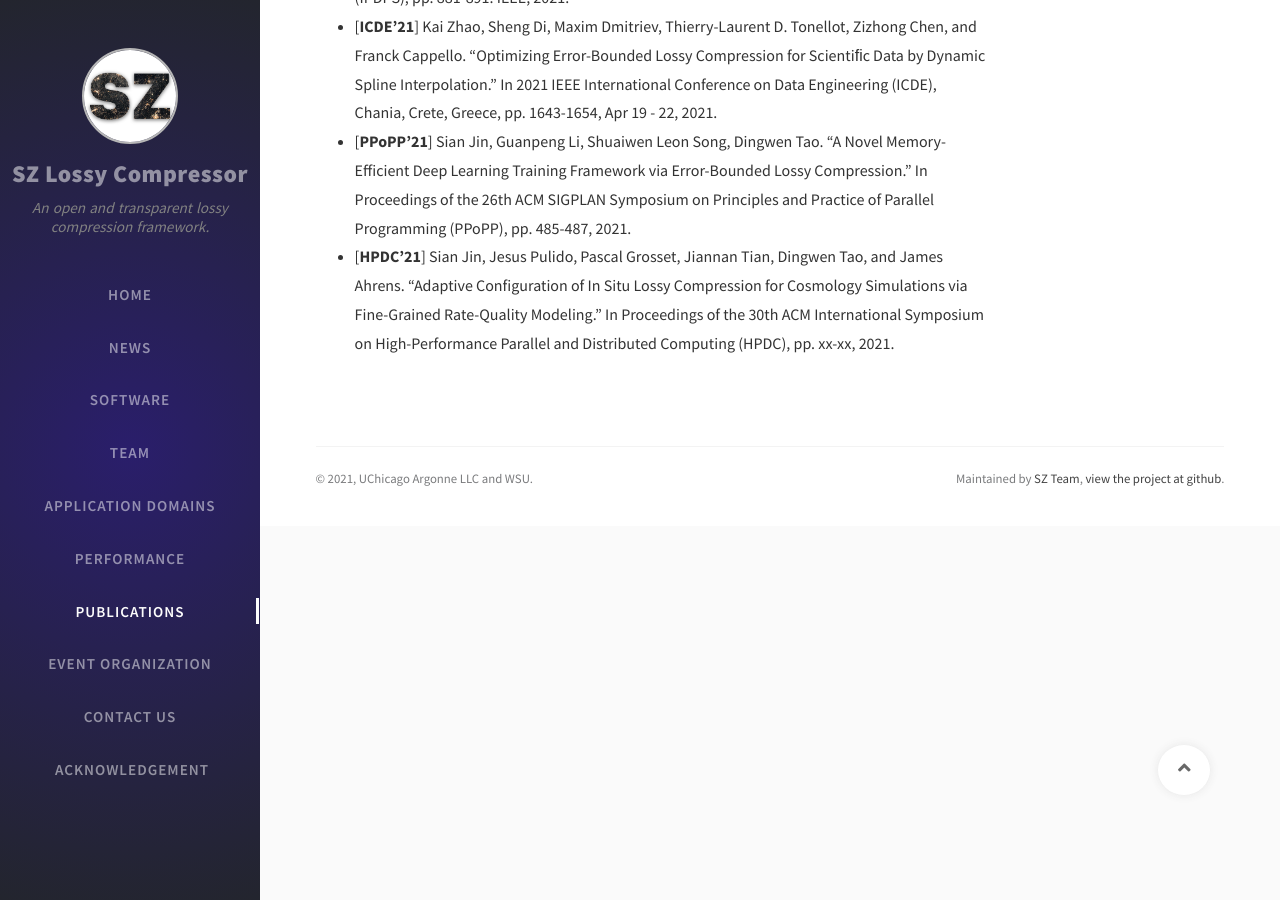
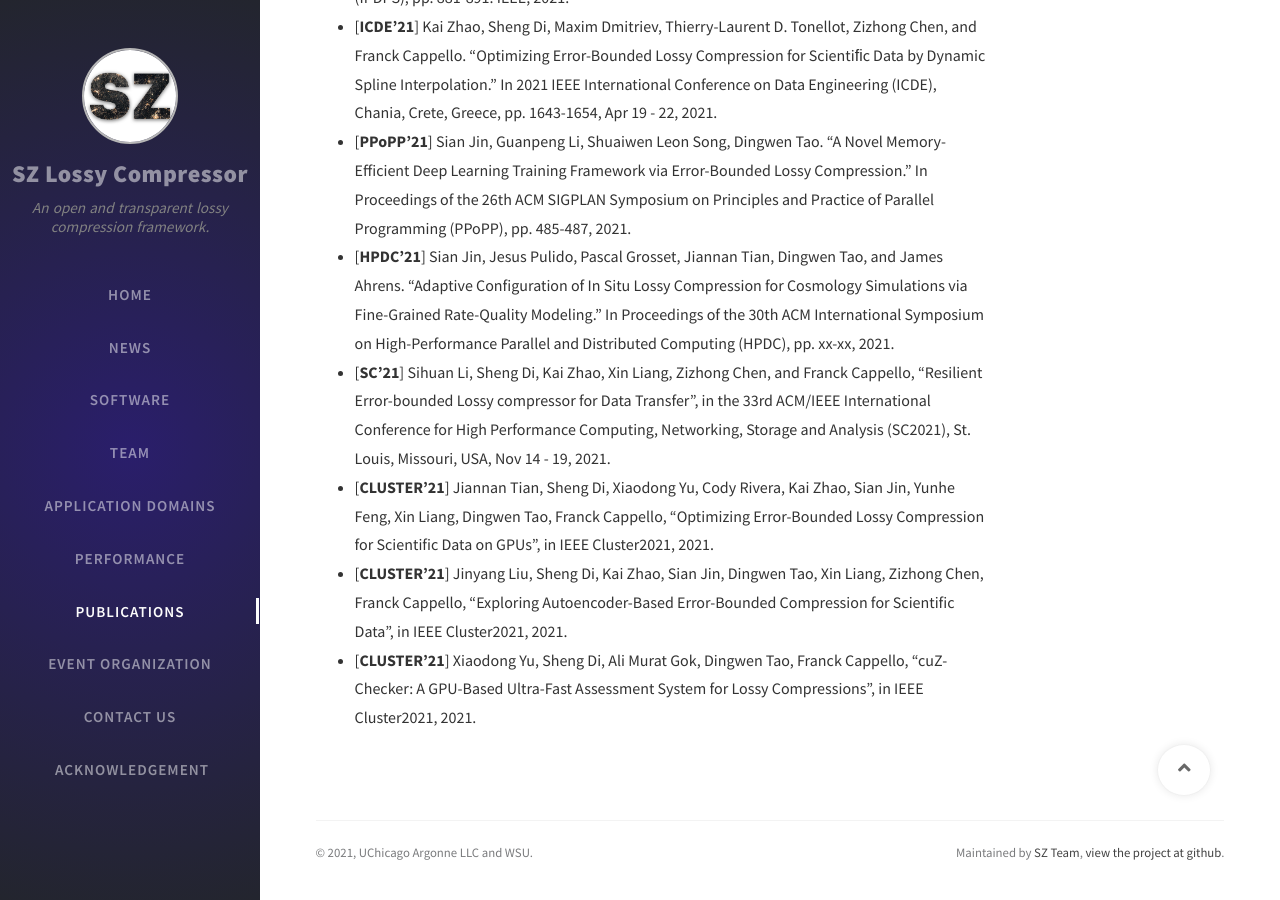
Before and after one commit to szcompressor/szcompressor.github.io, a Jekyll site: the page built from tabs/publication.md, in a window 1280 px wide and 900 px high, scrolled down 5087 px. Built offline with Jekyll 4.4.1, drawn with Linux system fonts in a browser that asks for light colours; nearby versions of some CDN libraries; comment, search, counter and statistics services are not loaded.

Commit message:
add publications

```diff
--- a/tabs/publication.md
+++ b/tabs/publication.md
@@ -58,3 +58,7 @@ Performance on Modern GPU Architectures." In 2021 IEEE International Parallel an
 - [**ICDE'21**] Kai Zhao, Sheng Di, Maxim Dmitriev, Thierry-Laurent D. Tonellot, Zizhong Chen, and Franck Cappello. "Optimizing Error-Bounded Lossy Compression for Scientiﬁc Data by Dynamic Spline Interpolation." In 2021 IEEE International Conference on Data Engineering (ICDE), Chania, Crete, Greece, pp. 1643-1654, Apr 19 - 22, 2021.
 - [**PPoPP'21**] Sian Jin, Guanpeng Li, Shuaiwen Leon Song, Dingwen Tao. "A Novel Memory-Efficient Deep Learning Training Framework via Error-Bounded Lossy Compression." In Proceedings of the 26th ACM SIGPLAN Symposium on Principles and Practice of Parallel Programming (PPoPP), pp. 485-487, 2021.
 - [**HPDC'21**] Sian Jin, Jesus Pulido, Pascal Grosset, Jiannan Tian, Dingwen Tao, and James Ahrens. "Adaptive Configuration of In Situ Lossy Compression for Cosmology Simulations via Fine-Grained Rate-Quality Modeling." In Proceedings of the 30th ACM International Symposium on High-Performance Parallel and Distributed Computing (HPDC), pp. xx-xx, 2021.
+- [**SC'21**] Sihuan Li, Sheng Di, Kai Zhao, Xin Liang, Zizhong Chen, and Franck Cappello, "Resilient Error-bounded Lossy compressor for Data Transfer", in the 33rd ACM/IEEE International Conference for High Performance Computing, Networking, Storage and Analysis (SC2021), St. Louis, Missouri, USA, Nov 14 - 19, 2021.
+- [**CLUSTER'21**] Jiannan Tian, Sheng Di, Xiaodong Yu, Cody Rivera, Kai Zhao, Sian Jin, Yunhe Feng, Xin Liang, Dingwen Tao, Franck Cappello, "Optimizing Error-Bounded Lossy Compression for Scientific Data on GPUs", in IEEE Cluster2021, 2021.
+- [**CLUSTER'21**] Jinyang Liu, Sheng Di, Kai Zhao, Sian Jin, Dingwen Tao, Xin Liang, Zizhong Chen, Franck Cappello, "Exploring Autoencoder-Based Error-Bounded Compression for Scientific Data", in IEEE Cluster2021, 2021.
+- [**CLUSTER'21**] Xiaodong Yu, Sheng Di, Ali Murat Gok, Dingwen Tao, Franck Cappello, "cuZ-Checker: A GPU-Based Ultra-Fast Assessment System for Lossy Compressions", in IEEE Cluster2021, 2021.
```
